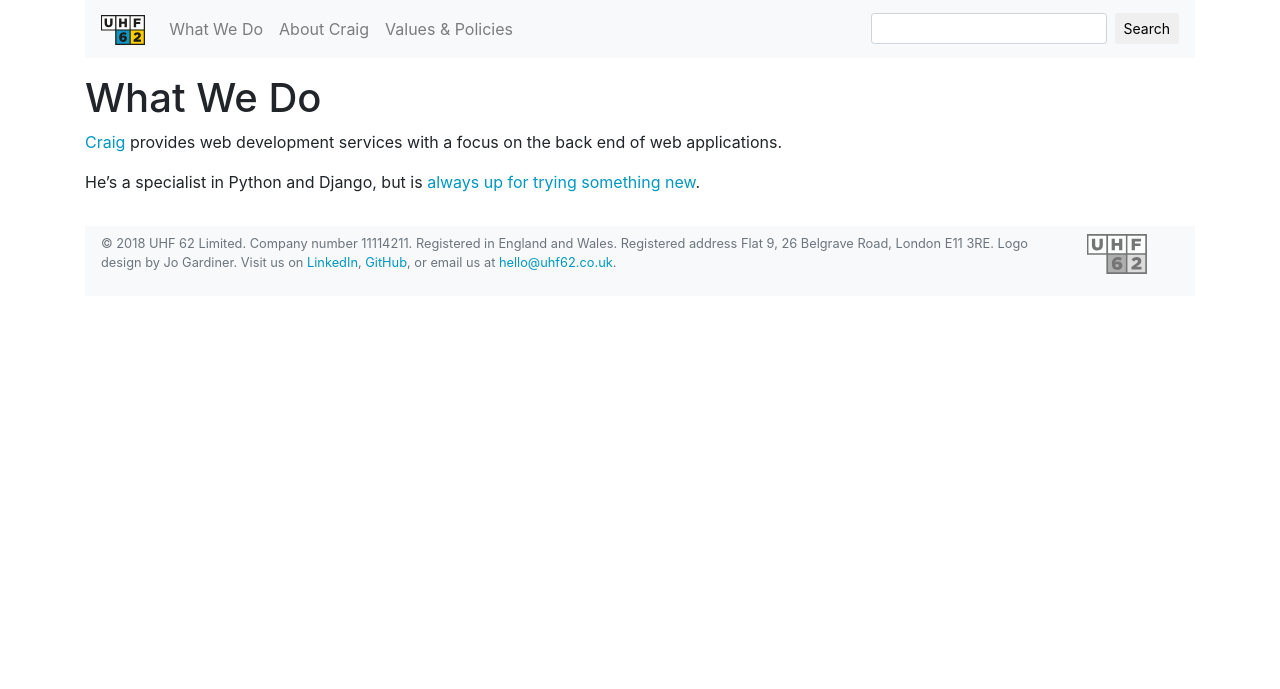
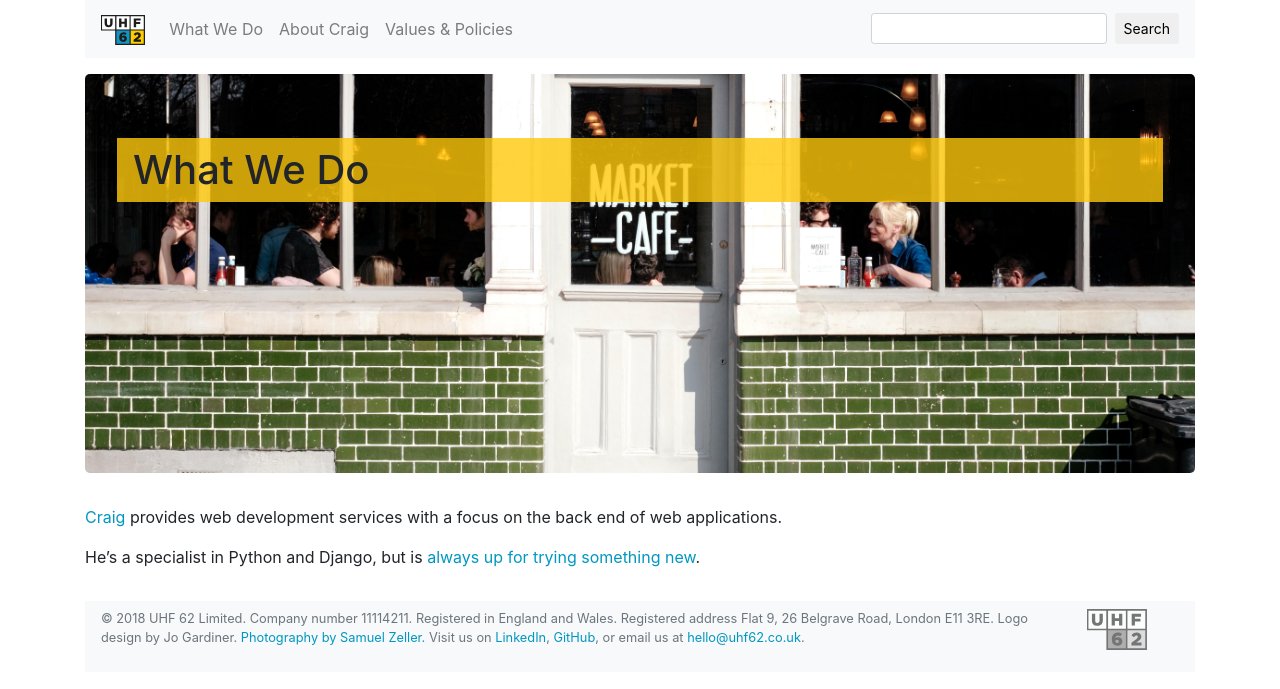
Before and after one commit to uhf62/uhf62.co.uk, a Jekyll site: the page built from what-we-do.markdown, in a window 1280 px wide. Shown: the top 689 px of the page. Built offline with Jekyll 4.4.1, drawn with Linux system fonts in a browser that asks for light colours; our own code applies the rules of GitHub Pages for plain Markdown files.

Commit message:
Adding extra image

```diff
--- a/what-we-do.markdown
+++ b/what-we-do.markdown
@@ -1,5 +1,9 @@
 ---
 title: What We Do
+image: assets/samuel-zeller-362058-unsplash.optimised.jpg
+image-position: 100% 70%
+image-credit-name: Samuel Zeller
+image-credit-url: https://unsplash.com/photos/E7cRpG0HkKU
 ---
 
 [Craig](/about/craig) provides web development services with a focus on the back end of web applications.
```
Also changed, not shown: README.md, assets/samuel-zeller-362058-unsplash.optimised.jpg (added), 1 other file.
